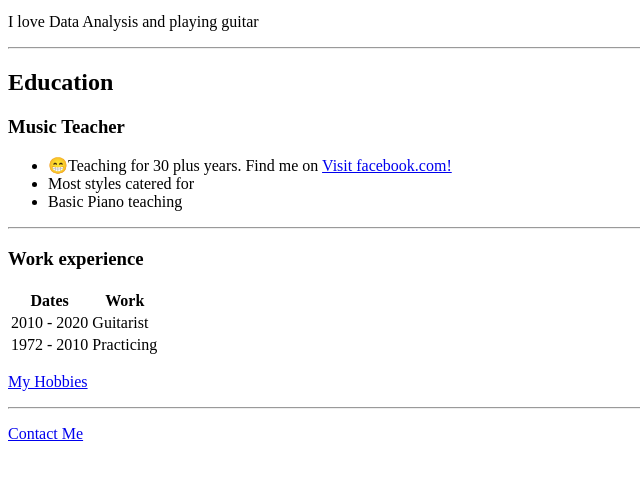
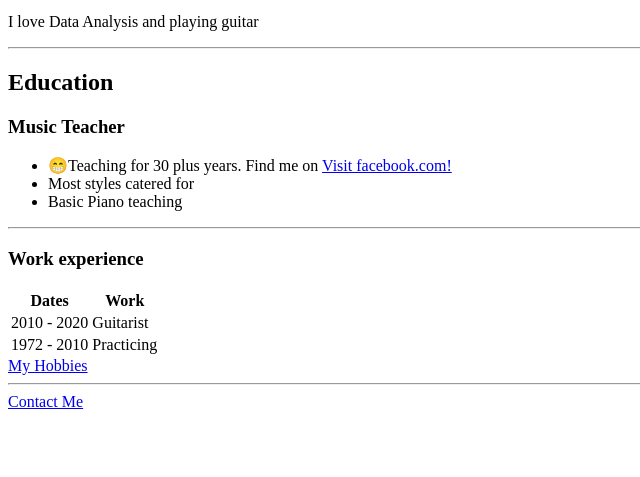
Before and after one commit to RitchieBrowne/CV, a plain HTML site: page index.html in a window 1280 px wide. Shown: the part 101-578 px from the top of the page, without its empty margins (0-640 px from the left). Drawn offline with Linux system fonts and the light colour scheme.

Commit message:
Update index.html

```diff
--- a/index.html
+++ b/index.html
@@ -44,9 +44,9 @@
     </tfoot>
 
   </table>
-  <p><a href="hobbies.html">My Hobbies</a>
+  <a href="hobbies.html">My Hobbies</a>
     <hr>
-  <p><a href="contactme.html">Contact Me</a>
+  <a href="ContactMe.html">Contact Me</a>
 </body>
 
 </html>
```
